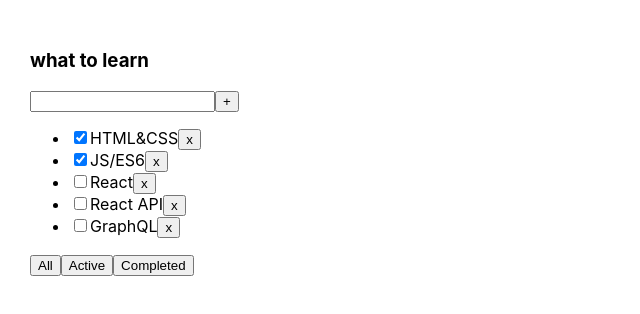
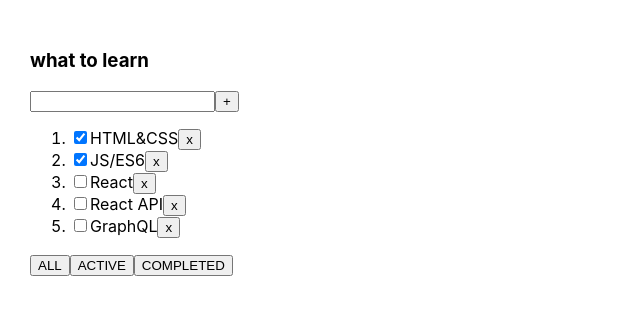
Before and after one commit to Vadim3618/todolist-react-app, a React (Create React App) app: page / in a window 1280 px wide. Shown: the top 314 px of the page, without its empty margins (0-640 px from the left). Built offline with nearby package versions, Linux system fonts and the light colour scheme.

Commit message:
3 lesson

```diff
--- a/package.json
+++ b/package.json
@@ -10,10 +10,12 @@
     "@types/node": "^12.0.0",
     "@types/react": "^16.9.0",
     "@types/react-dom": "^16.9.0",
+    "@types/uuid": "^8.3.4",
     "react": "^16.13.1",
     "react-dom": "^16.13.1",
     "react-scripts": "3.4.1",
-    "typescript": "~3.7.2"
+    "typescript": "~3.7.2",
+    "uuid": "^8.3.2"
   },
   "scripts": {
     "start": "react-scripts start",
--- a/src/App.tsx
+++ b/src/App.tsx
@@ -1,34 +1,62 @@
 import React, {useState} from 'react';
 import './App.css';
 import TodoList from "./TodoList";
+import {v1} from "uuid";
 
 export type TaskType = {
-  id: number
+    id: string
     title: string
     isDone: boolean
 }
 
+export type filterValueType = 'all' | 'completed' | 'active'
+
 function App() {
 
     let [tasks, setTasks] = useState<Array<TaskType>>([
-    {id: 1, title: 'HTML&CSS', isDone: true},
-    {id: 2, title: 'JS/ES6', isDone: true},
-    {id: 3, title: 'React', isDone: false},
-    {id: 4, title: 'React API', isDone: false},
-    {id: 5, title: 'GraphQL', isDone: false},
+        {id: v1(), title: 'HTML&CSS', isDone: true},
+        {id: v1(), title: 'JS/ES6', isDone: true},
+        {id: v1(), title: 'React', isDone: false},
+        {id: v1(), title: 'React API', isDone: false},
+        {id: v1(), title: 'GraphQL', isDone: false},
     ])
 
-  let removeTask = (id: number) => {
+    const [filter, setFilter] = useState<filterValueType>('all')
+    let tasksForTodoList = tasks;
+    switch (filter) {
+        case 'active':
+            tasksForTodoList = tasks.filter(t => !t.isDone)
+            break
+        case 'completed':
+            tasksForTodoList = tasks.filter(t => t.isDone)
+            break
+    }
+    const changeFilter = (filter: filterValueType) => {
+        setFilter(filter)
+    }
+
+    let removeTask = (id: string) => {
         let filteredTasks = tasks.filter(t => t.id !== id)
         setTasks(filteredTasks)
+    }
+
+    const addTask = (title: string) => {
+        const newTask: TaskType = {
+            id: v1(),
+            title,// = title: title
+            isDone: false
+        }
+        setTasks([newTask, ...tasks])
     }
 
     return (
       <div className={'App'}>
           <TodoList
             title={'what to learn'}
-        tasks={tasks}
+            tasks={tasksForTodoList}
             removeTask={removeTask}
+            addTask={addTask}
+            changeFilter={changeFilter}
           />
       </div>
     )
--- a/src/Button.tsx
+++ b/src/Button.tsx
@@ -1,15 +1,16 @@
 import React from 'react';
+// import {filterValueType} from "./App";
 
-type ButtonPropsType = {
-  title: string
+type ButtonType ={
+    name:string
+    callback:()=>void
 }
 
-const Button = (props: ButtonPropsType) => {
-  return (
-    <button>
-      {props.title}
-    </button>
-  )
+export const Button = (props:ButtonType) => {
+    const onClickHandler = ()=>{
+        props.callback()
+    }
+    return (
+      <button onClick={onClickHandler}>{props.name}</button>
+    );
 };
-
-export default Button;
--- a/src/TasksList.tsx
+++ b/src/TasksList.tsx
@@ -1,20 +1,26 @@
 import React from 'react';
 import {TaskType} from "./App";
+import {Button} from "./Button";
 
 type TasksListPropsType = {
     tasks: Array<TaskType>
-  removeTask: (id: number) => void
+    removeTask: (id: string) => void
 }
 
 export const TasksList: React.FC<TasksListPropsType> = (props) => {
+
+    const onClickRemoveHandler = (id: string) => {
+        props.removeTask(id)
+    }
     return (
-    <ul>
+      <ol>
           {props.tasks.map(t =>
             <li key={t.id}>
                 <input type={"checkbox"} checked={t.isDone}/>
                 <span>{t.title}</span>
-          <button onClick={() => props.removeTask(t.id)}>x</button>
+                <Button name={'x'} callback={()=>onClickRemoveHandler(t.id)}/>
+                {/*<button onClick={() => onClickRemoveHandler(t.id)}>x</button>*/}
             </li>)}
-    </ul>
+      </ol>
     );
 };
--- a/src/TodoList.tsx
+++ b/src/TodoList.tsx
@@ -1,28 +1,33 @@
-import React from 'react';
-import {TaskType} from "./App";
-import Button from "./Button";
+import React, {useState} from 'react';
+import {filterValueType, TaskType} from "./App";
+import {Button} from "./Button";
 import TodoListHeader from "./TodoListHeader";
 import {TasksList} from "./TasksList";
+import {AddTask} from "./addTask";
 
 type TodoListPropsType = {
     title: string
     tasks: Array<TaskType>
-  removeTask: (id: number) => void
+    removeTask: (id: string) => void
+    addTask: (title: string) => void
+    changeFilter: (filter: filterValueType) => void
 }
 
 const TodoList = (props: TodoListPropsType) => {
+
+    const changeFilterHandler = (filter: filterValueType) => {
+        props.changeFilter(filter)
+    }
+
     return (
       <div>
           <TodoListHeader title={props.title}/>
-      <div>
-        <input/>
-        <button>+</button>
-      </div>
+          <AddTask tasks={props.tasks} addTask={props.addTask}/>
           <TasksList tasks={props.tasks} removeTask={props.removeTask}/>
           <div>
-        <Button title={'All'}/>
-        <Button title={'Active'}/>
-        <Button title={'Completed'}/>
+              <Button name={'ALL'} callback={() => changeFilterHandler('all')}/>
+              <Button name={'ACTIVE'} callback={() => changeFilterHandler('active')}/>
+              <Button name={'COMPLETED'} callback={() => changeFilterHandler('completed')}/>
           </div>
       </div>
     );
--- /dev/null
+++ b/src/addTask.tsx
@@ -0,0 +1,28 @@
+import React, {useState} from 'react';
+import {TaskType} from "./App";
+import {Button} from "./Button";
+
+type AddTaskType = {
+    tasks: Array<TaskType>
+    addTask: (title: string) => void
+}
+
+export const AddTask = (props: AddTaskType) => {
+    const [title, setTitle] = useState('')//локальный стэйт инпута
+    const addTaskHandler = () => {
+        props.addTask(title)
+        setTitle('')//очищаем строку после добавления таски
+    }
+    return (
+      <div>
+          <input value={title}
+                 onChange={e => setTitle(e.currentTarget.value)}
+                 onKeyPress={e => {
+                     e.key === 'Enter' && addTaskHandler()
+                 }}
+          />
+          {/*<button onClick={addTaskHandler}>+</button>*/}
+          <Button name={'+'} callback={addTaskHandler}/>
+      </div>
+    );
+};
```
Also changed, not shown: 1 other file (tests, documents, lock files or other folders). Lines whose indentation alone changed are shown as unchanged.
